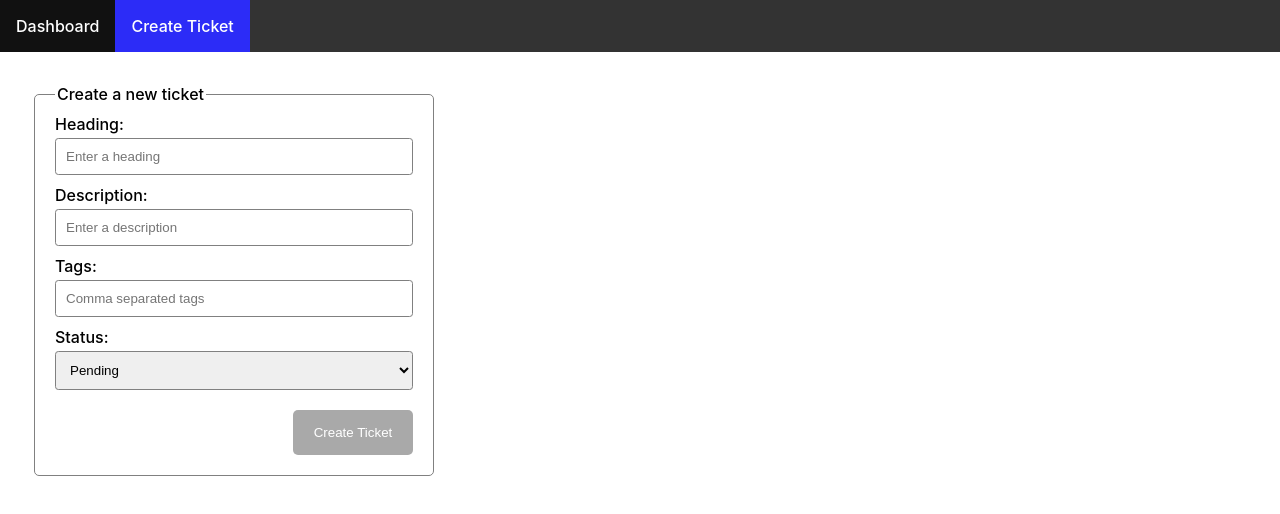
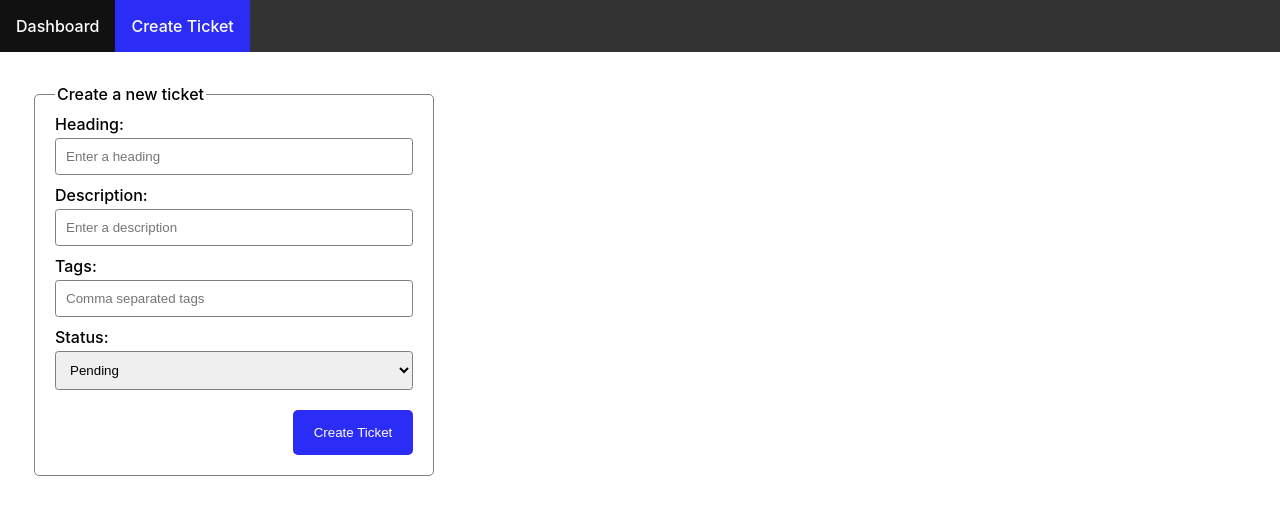
Before and after one commit to monello/coit-project1, a React app: page /create in a window 1280 px wide. Shown: the top 514 px of the page. Built offline with nearby package versions, Linux system fonts and the light colour scheme; data requests are answered from the project's data file.

Commit message:
testing disabled button

```diff
--- a/src/pages/CreateIssue/CreateIssue.tsx
+++ b/src/pages/CreateIssue/CreateIssue.tsx
@@ -17,7 +17,7 @@ interface Issue {
 export const CreateIssue = () => {
     const navigate = useNavigate();
     const [statuses, setStatuses] = useState<Status[]>([]);
-    const [buttonEnabled, setButtonEnabled] = useState(false);
+    const [buttonEnabled, setButtonEnabled] = useState(true);
 
     useEffect(() => {
         fetch("http://localhost:3500/statuses")
```
Also changed, not shown: 1 other file (tests, documents, lock files or other folders).
